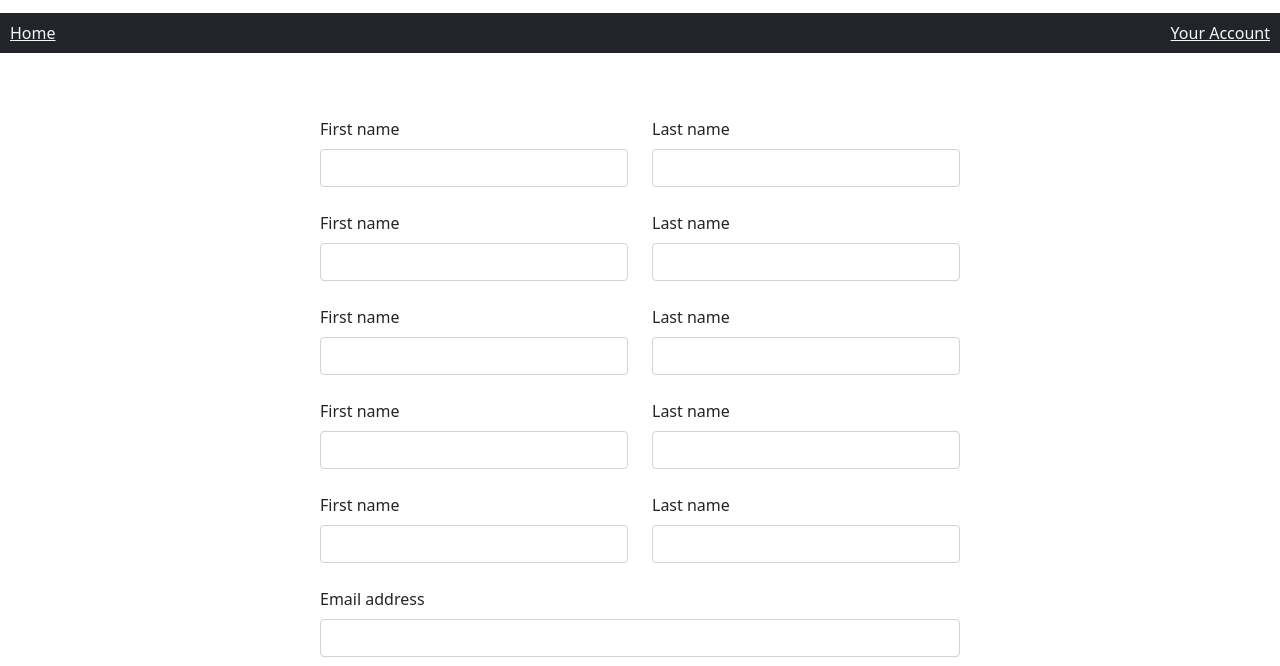
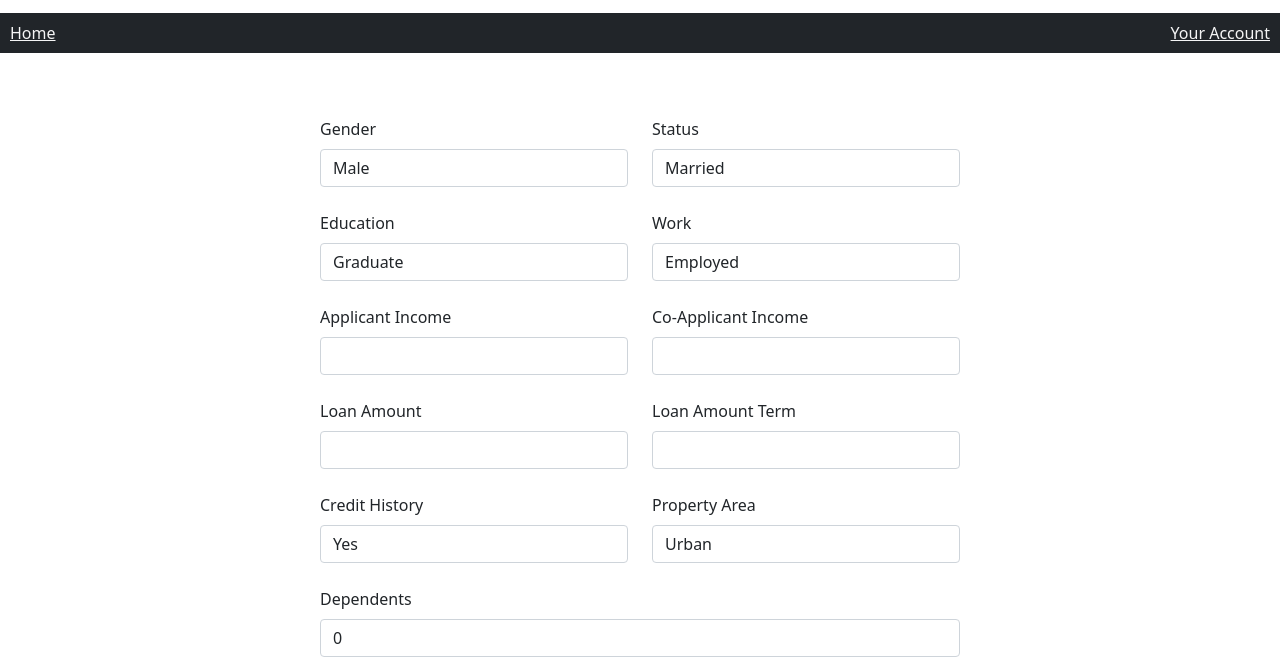
Before and after one commit to Gladiator07/loan-approval-prediction, a plain HTML site: page templates/index.html in a window 1280 px wide. Shown: the part 134-800 px from the top of the page. Drawn offline with nearby package versions, Linux system fonts and the light colour scheme.

Commit message:
added form fields

```diff
--- a/templates/index.html
+++ b/templates/index.html
@@ -2,6 +2,7 @@
 <html lang="en">
 <head>
   <title>Home Page</title>
+
   <meta charset="utf-8">
   <meta name="viewport" content="width=device-width, initial-scale=1">
       <link href="https://cdn.jsdelivr.net/npm/bootstrap@5.0.0-beta1/dist/css/bootstrap.min.css" rel="stylesheet" integrity="sha384-giJF6kkoqNQ00vy+HMDP7azOuL0xtbfIcaT9wjKHr8RbDVddVHyTfAAsrekwKmP1" crossorigin="anonymous">
@@ -9,6 +10,20 @@
 
       <script src="https://cdn.jsdelivr.net/npm/bootstrap@5.0.0-beta1/dist/js/bootstrap.bundle.min.js" integrity="sha384-ygbV9kiqUc6oa4msXn9868pTtWMgiQaeYH7/t7LECLbyPA2x65Kgf80OJFdroafW" crossorigin="anonymous"></script>
 </head>
+
+<style>
+  select {
+  -webkit-appearance: none;
+  /*webkit browsers */
+  -moz-appearance: none;
+  /*Firefox */
+  appearance: none;
+  /* modern browsers */
+  border-radius: 0;
+
+}
+
+</style>
 <body>
 
 
@@ -37,45 +52,57 @@
   <!-- 2 column grid layout with text inputs for the first and last names -->
   <div class="row mb-4">
     <div class="col">
-      <div class="form-outline">
-          <label class="form-label" for="form3Example1">First name</label>
-          <input type="text" id="form3Example1" class="form-control" />
+      <div class="form-group">
+          <label class="form-label" for="form3Example1">Gender</label>
+          <select name="gender"class="form-control">
+            <option value="1">Male</option>
+            <option value="2">Female</option>
+          </select>
+
+
       </div>
     </div>
     <div class="col">
       <div class="form-outline">
-         <label class="form-label" for="form3Example2">Last name</label>
-          <input type="text" id="form3Example2" class="form-control" />
-      </div>
+         <label class="form-label" for="form3Example2">Status</label>
+         <select name="married"class="form-control">
+          <option value="1">Married</option>
+          <option value="2">Un-Married</option>
+        </select>
+    </div>
     </div>
   </div>
 
   <div class="row mb-4">
     <div class="col">
       <div class="form-outline">
-          <label class="form-label" for="form3Example1">First name</label>
-          <input type="text" id="form3Example1" class="form-control" />
-      </div>
+          <label class="form-label" for="form3Example1">Education</label>
+          <select name="education"class="form-control">
+            <option value="1">Graduate</option>
+            <option value="2">Not Graduate</option>
+          </select>      </div>
     </div>
     <div class="col">
       <div class="form-outline">
-         <label class="form-label" for="form3Example2">Last name</label>
-          <input type="text" id="form3Example2" class="form-control" />
-      </div>
+         <label class="form-label" for="form3Example2">Work</label>
+         <select name="employment"class="form-control">
+          <option value="1">Employed</option>
+          <option value="2">Not-Employed</option>
+        </select>      </div>
     </div>
   </div>
 
    <div class="row mb-4">
     <div class="col">
       <div class="form-outline">
-          <label class="form-label" for="form3Example1">First name</label>
-          <input type="text" id="form3Example1" class="form-control" />
+          <label class="form-label" for="form3Example1">Applicant Income</label>
+          <input name="applicant_income"type="text" id="form3Example1" class="form-control" />
       </div>
     </div>
     <div class="col">
       <div class="form-outline">
-         <label class="form-label" for="form3Example2">Last name</label>
-          <input type="text" id="form3Example2" class="form-control" />
+         <label class="form-label" for="form3Example2">Co-Applicant Income</label>
+          <input name ="coapplicant_income"type="text" id="form3Example2" class="form-control" />
       </div>
     </div>
   </div>
@@ -83,14 +110,14 @@
     <div class="row mb-4">
     <div class="col">
       <div class="form-outline">
-          <label class="form-label" for="form3Example1">First name</label>
-          <input type="text" id="form3Example1" class="form-control" />
+          <label class="form-label" for="form3Example1">Loan Amount</label>
+          <input name="loan_amount"type="text" id="form3Example1" class="form-control" />
       </div>
     </div>
     <div class="col">
       <div class="form-outline">
-         <label class="form-label" for="form3Example2">Last name</label>
-          <input type="text" id="form3Example2" class="form-control" />
+         <label class="form-label" for="form3Example2">Loan Amount Term</label>
+          <input name="loan_amount_term" type="text" id="form3Example2" class="form-control" />
       </div>
     </div>
   </div>
@@ -98,29 +125,36 @@
         <div class="row mb-4">
     <div class="col">
       <div class="form-outline">
-          <label class="form-label" for="form3Example1">First name</label>
-          <input type="text" id="form3Example1" class="form-control" />
-      </div>
+          <label class="form-label" for="form3Example1">Credit History</label>
+          <select name="credit_history" class="form-control">
+            <option value="1">Yes</option>
+            <option value="2">No</option>
+          </select>      </div>
     </div>
     <div class="col">
       <div class="form-outline">
-         <label class="form-label" for="form3Example2">Last name</label>
-          <input type="text" id="form3Example2" class="form-control" />
-      </div>
+         <label class="form-label" for="form3Example2">Property Area</label>
+         <select name="propert_area" class="form-control">
+          <option value="3">Urban</option>
+          <option value="2">Semiurban</option>
+          <option value="1">Rural</option>
+
+        </select>       </div>
     </div>
   </div>
-  <!-- Email input -->
-  <div class="form-outline mb-4">
-    <label class="form-label" for="form3Example3">Email address</label>
-    <input type="email" id="form3Example3" class="form-control" />
+  <div class="col">
+    <div class="form-outline">
+       <label class="form-label" for="form3Example2">Dependents</label>
+       <select name="dependents" class="form-control">
+        <option value="0">0</option>
+        <option value="1">2</option>
+        <option value="3">3+</option>
+
+      </select>       </div>
   </div>
+</div>
 
-  <!-- Password input -->
-  <div class="form-outline mb-4">
-    <label class="form-label" for="form3Example4">Password</label>
-    <input type="password" id="form3Example4" class="form-control" />
-  </div>
-
+<br>
 
   <!-- Submit button -->
   <button type="submit" class="btn btn-primary btn-block mb-4" style="align-content: center">Predict</button>
```
